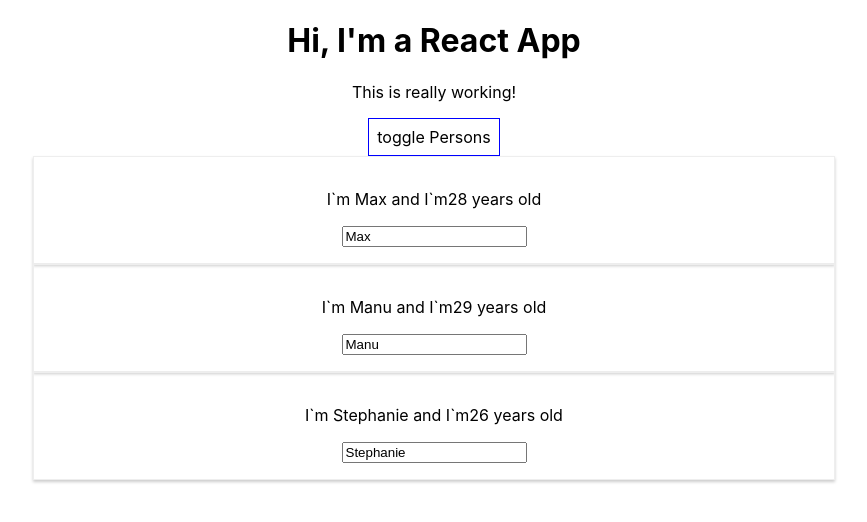
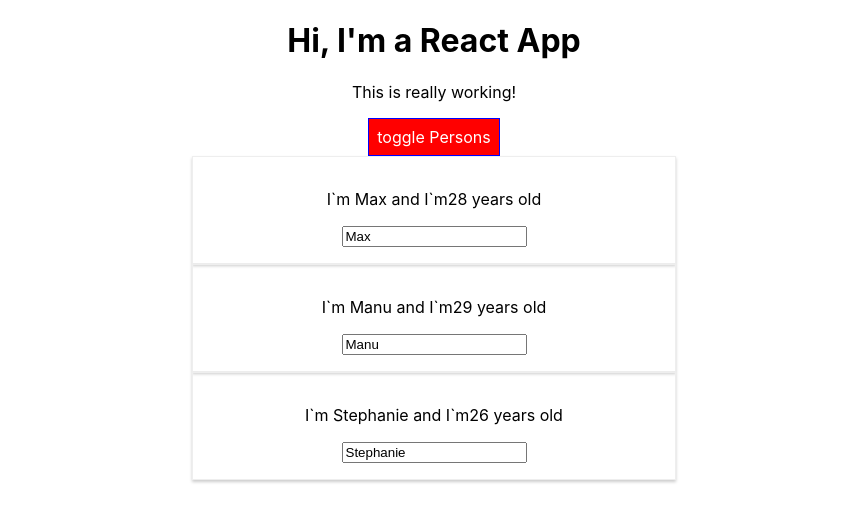
Before and after one commit to React-course-udemy/react_basics, a React (Create React App) app: page / in a window 1280 px wide. Both pictures are taken after a click on the button "toggle Persons". Shown: the top 522 px of the page, without its empty margins (206-1073 px from the left). Built offline with nearby package versions, Linux system fonts and the light colour scheme.

Commit message:
add radium

```diff
--- a/src/App.css
+++ b/src/App.css
@@ -2,37 +2,10 @@
   text-align: center;
 }
 
-.App-logo {
-  height: 40vmin;
-  pointer-events: none;
+.red {
+  color: red;
 }
 
-@media (prefers-reduced-motion: no-preference) {
-  .App-logo {
-    animation: App-logo-spin infinite 20s linear;
-  }
+.bold {
+  font-weight: bold;
 }
-
-.App-header {
-  background-color: #282c34;
-  min-height: 100vh;
-  display: flex;
-  flex-direction: column;
-  align-items: center;
-  justify-content: center;
-  font-size: calc(10px + 2vmin);
-  color: white;
-}
-
-.App-link {
-  color: #61dafb;
-}
-
-@keyframes App-logo-spin {
-  from {
-    transform: rotate(0deg);
-  }
-  to {
-    transform: rotate(360deg);
-  }
-}
--- a/src/App.js
+++ b/src/App.js
@@ -1,6 +1,7 @@
 import React, { Component, Fragment } from 'react';
 import './App.css';
 import Person from './Person/Person';
+import Radium, { StyleRoot } from 'radium';
 
 class App extends Component {
   state = {
@@ -47,11 +48,16 @@ class App extends Component {
   };
   render() {
     const style = {
-      backgroundColor: 'white',
+      color: 'white',
+      backgroundColor: 'green',
       font: 'inherit',
       border: '1px solid blue',
       padding: '8px',
-      cursor: 'pointer'
+      cursor: 'pointer',
+      ':hover': {
+        backgroundColor: 'lightgreen',
+        color: 'black'
+      }
     };
     let persons = null;
     if (this.state.showPersons) {
@@ -71,18 +77,32 @@ class App extends Component {
           })}
         </div>
       );
+      style.backgroundColor = 'red';
+      style[':hover'] = {
+        backgroundColor: 'salmon',
+        color: 'black'
+      };
+    }
+    const classes = [];
+    if (this.state.persons.length <= 2) {
+      classes.push('red');
+    }
+    if (this.state.persons.length <= 1) {
+      classes.push('bold');
     }
     return (
+      <StyleRoot>
         <div className="App">
           <h1>Hi, I'm a React App</h1>
-        <p>This is really working!</p>
+          <p className={classes.join(' ')}> This is really working!</p>
           <button style={style} onClick={this.togglePersonsHandler}>
             toggle Persons
           </button>
           {persons}
         </div>
+      </StyleRoot>
     );
   }
 }
 
-export default App;
+export default Radium(App);
--- a/src/Person/Person.css
+++ b/src/Person/Person.css
@@ -6,3 +6,8 @@
   padding: 16px;
   text-align: center;
 }
+/* @media (min-width: 500px) {
+  .Person {
+    width: 450px;
+  }
+} */
--- a/src/Person/Person.js
+++ b/src/Person/Person.js
@@ -1,9 +1,15 @@
 import React from 'react';
+import Radium from 'radium';
 import './Person.css';
 
 const person = props => {
+  const style = {
+    '@media (min-width:500px)': {
+      width: '450px'
+    }
+  };
   return (
-    <div className="Person">
+    <div className="Person" style={style}>
       <p onClick={props.click}>
         I`m {props.name} and I`m{props.age} years old{' '}
       </p>
@@ -12,4 +18,4 @@ const person = props => {
     </div>
   );
 };
-export default person;
+export default Radium(person);
```
Also changed, not shown: package.json (+7 -1 lines). Lines whose indentation alone changed are shown as unchanged.
